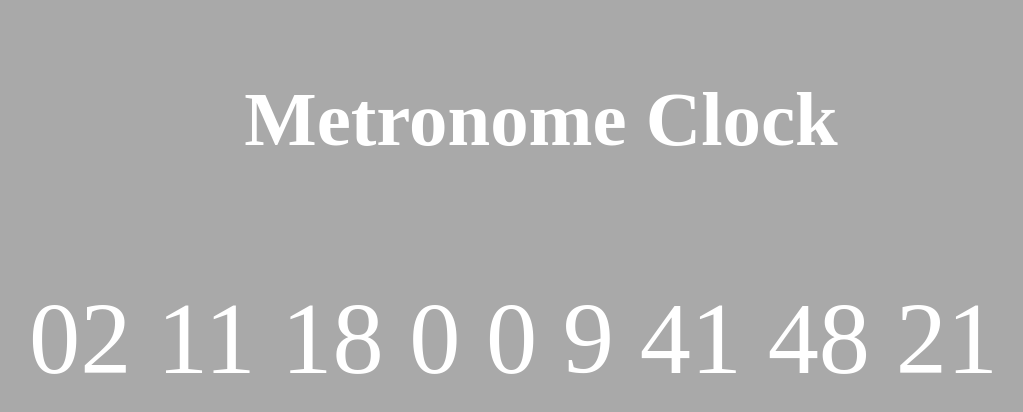
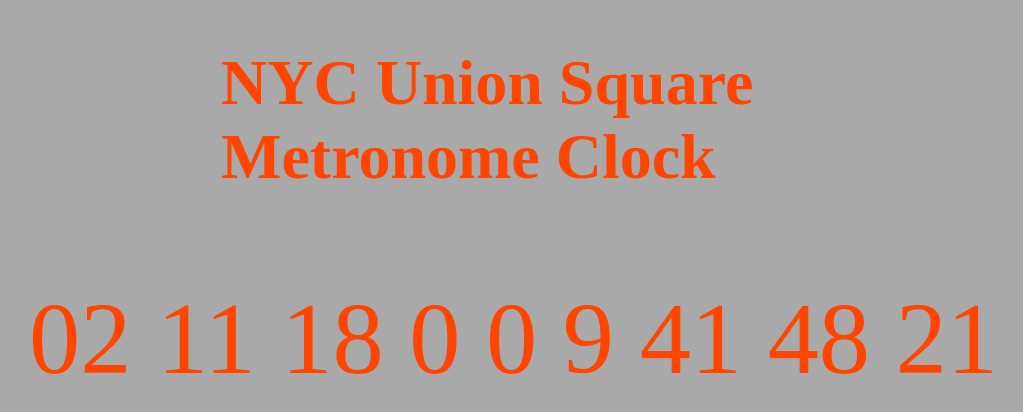
Before and after one commit to ChrisGrindereng/Metronome-Clock, a plain HTML site: page index.html in a window 1280 px wide. Shown: the part 120-532 px from the top of the page, without its empty margins (99-1122 px from the left). Drawn offline with Linux system fonts and the light colour scheme.

Commit message:
added gh-pages and minor code restructure

```diff
--- a/index.html
+++ b/index.html
@@ -6,21 +6,22 @@
 
 <body>
 
+    <h1>NYC Union Square Metronome Clock</h1>
 
-    <h1>Metronome Clock</h1>
+<div class="tillMidnight">
 <div class = "clockdiv" id="clockdiv">
+    <!--military time clock-->
     <span class="h"></span>
     <span class="m"></span>
     <span class="s"></span>
     <span class="d"></span>
-
     <span class="c"></span>
-
+    <!--reverse clock-->
     <span class="deciseconds"></span>
     <span class="seconds"></span>
     <span class="minutes"></span>
     <span class="hours"></span>
-
+</div>
 </div>
 
 
--- a/style.css
+++ b/style.css
@@ -3,27 +3,18 @@
     }
 
     body {
-        color:white;
+        color: orangered;
         background-color:darkgrey;
         transition: background .25s ease;
     }
-
-    .pastMidnight{
-        background-color: black;
-    }
-
-    .tillMidnight{
-        background-color: white;
-    }
-
 
     h1 {
         position: fixed;
         margin: 0;
         top: 30%;
-        left: 50%;
+        left : 50%;
         transform: translate(-50%, -50%);
-        font-size: 6vw;
+        font-size: 5vw;
     }
 
     h1:after {
@@ -43,9 +34,17 @@
         font-size: 8vw;
     }
 
-
+/*for future use*/
     .bar {
         border-top: .5vw solid darkgoldenrod;
         width: 100%;
         margin: 0 auto;
     }
+
+        .pastMidnight{
+        background-color: black;
+    }
+
+    .tillMidnight{
+        background-color: white;
+    }
```
Also changed, not shown: clock.js (+7 -3 lines).
